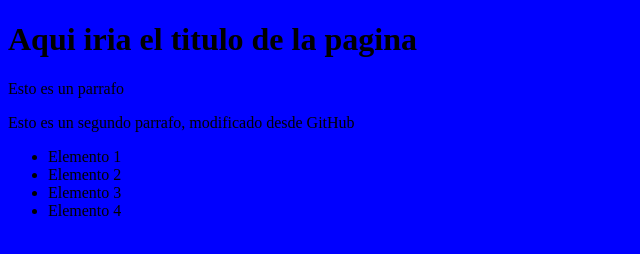
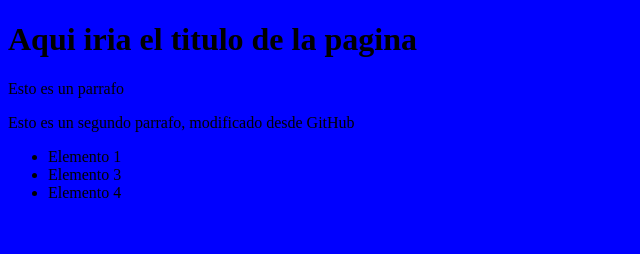
Before and after one commit to Igna2335/Proyecto-Web-Empresa-C, a plain HTML site: page index.html in a window 1280 px wide. Shown: the whole page, without its empty margins (0-640 px from the left). Drawn offline with Linux system fonts and the light colour scheme.

Commit message:
Eliminacion de elemento de la lista

```diff
--- a/index.html
+++ b/index.html
@@ -1,5 +1,6 @@
 <!DOCTYPE html>
 <html lang="en">
+
 <head>
     <meta charset="UTF-8">
     <meta http-equiv="X-UA-Compatible" content="IE=edge">
@@ -9,6 +10,7 @@
     <link href="miEstilo.css" rel="stylesheet" type="text/css">
 
 </head>
+
 <body>
     <h1>Aqui iria el titulo de la pagina</h1>
     <p>Esto es un parrafo</p>
@@ -16,7 +18,6 @@
 
     <ul>
         <li>Elemento 1</li>
-        <li>Elemento 2</li>
         <li>Elemento 3</li>
         <li>Elemento 4</li>
     </ul>
@@ -24,4 +25,5 @@
 
 
 </body>
+
 </html>
```
